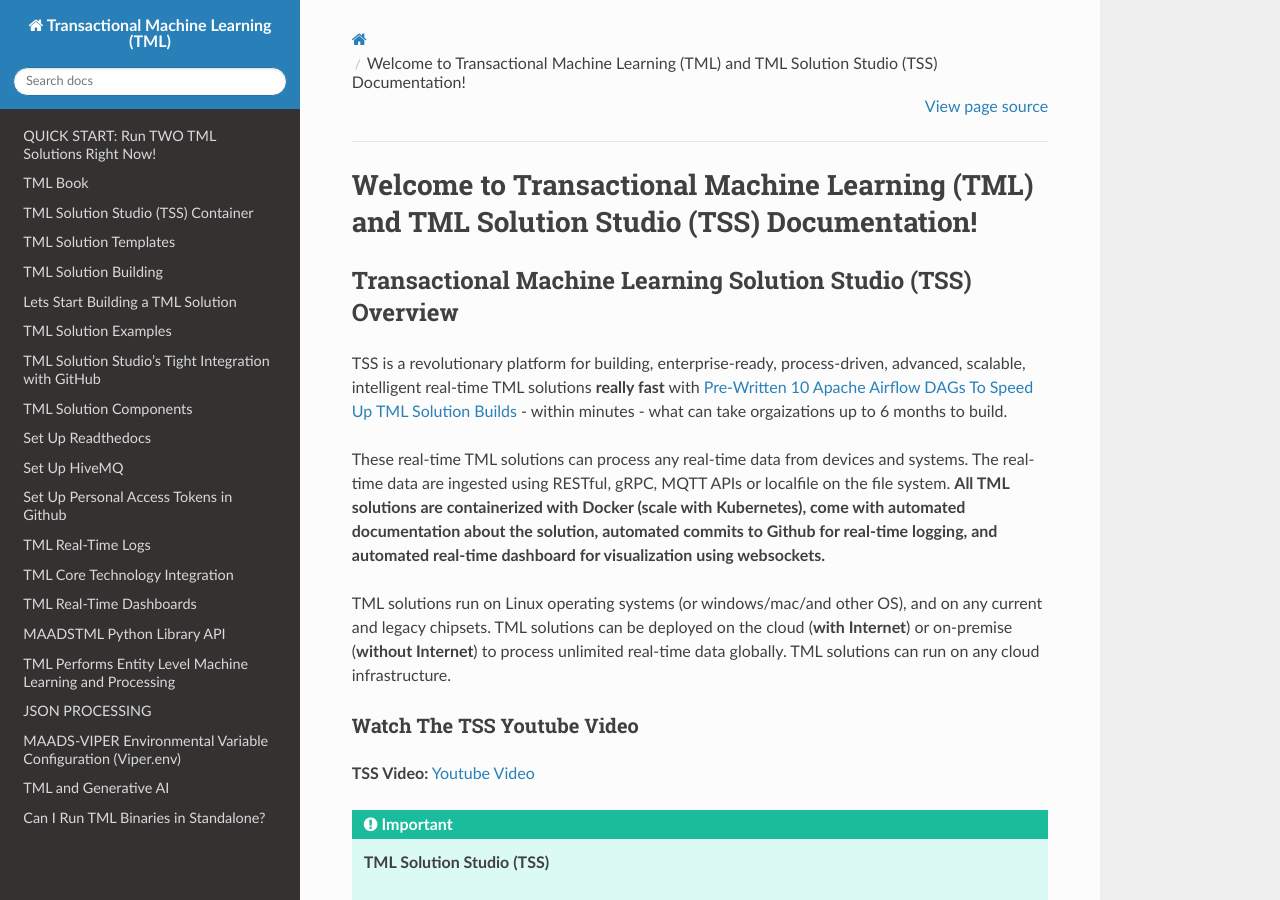
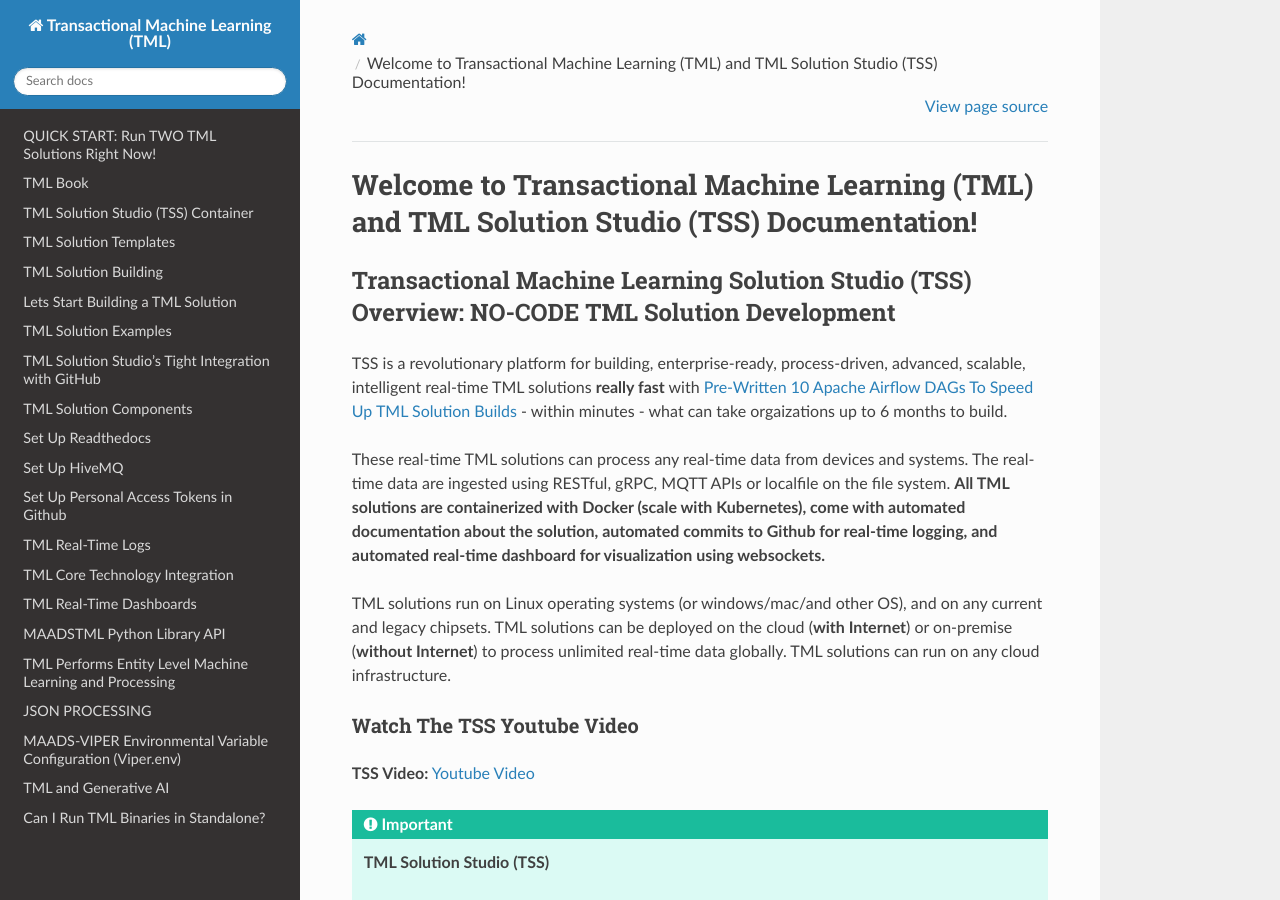
Before and after one commit to smaurice101/readthedocs, a Sphinx documentation site: the page built from docs/source/index.rst, in a window 1280 px wide and 900 px high. Built offline with Sphinx 7.4.7 and the Read the Docs theme 3.1.0, drawn with Linux system fonts in a browser that asks for light colours.

Commit message:
Update index.rst

```diff
--- a/docs/source/index.rst
+++ b/docs/source/index.rst
@@ -1,7 +1,7 @@
 Welcome to Transactional Machine Learning (TML) and TML Solution Studio (TSS) Documentation!
 ===================================
 
-Transactional Machine Learning Solution Studio (TSS) Overview
+Transactional Machine Learning Solution Studio (TSS) Overview: NO-CODE TML Solution Development
 ----------------------
 
 TSS is a revolutionary platform for building, enterprise-ready, process-driven, advanced, scalable, intelligent real-time TML solutions **really fast** with :ref:`Pre-Written 10 Apache Airflow DAGs To Speed Up TML Solution Builds` - within minutes - what can take orgaizations up to 6 months to build.
```
